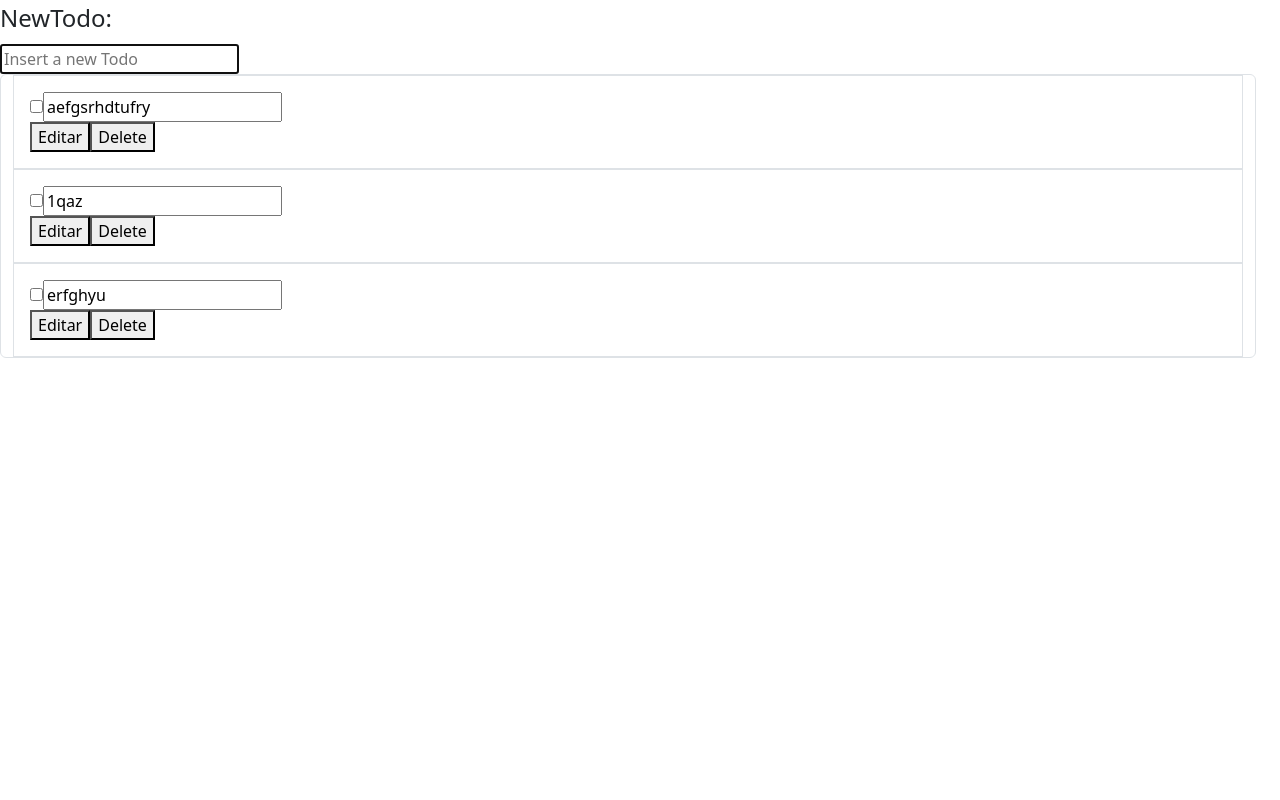
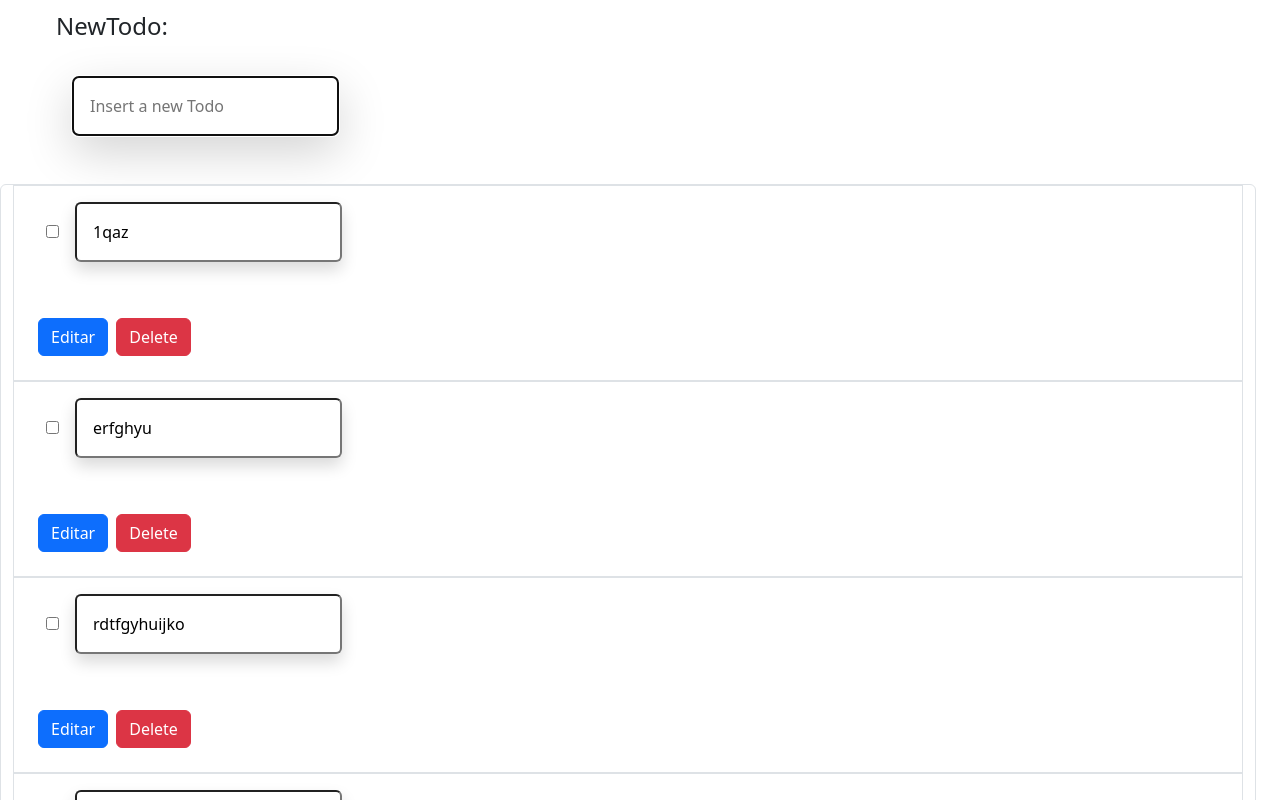
Before and after one commit to jorge-ariznabarreta-zabala/todolist-vue, a Vue app: page / in a window 1280 px wide. Shown: the top 800 px of the page. Built offline with nearby package versions, Linux system fonts and the light colour scheme; data requests are answered from the project's data file.

Commit message:
un poco de stilo

```diff
--- a/db.json
+++ b/db.json
@@ -1,10 +1,5 @@
 {
   "todos": [
-    {
-      "todo": "aefgsrhdtufry",
-      "completed": false,
-      "id": 5
-    },
     {
       "todo": "1qaz",
       "completed": false,
@@ -14,6 +9,16 @@
       "todo": "erfghyu",
       "completed": false,
       "id": 9
+    },
+    {
+      "todo": "rdtfgyhuijko",
+      "completed": false,
+      "id": 10
+    },
+    {
+      "todo": "adsf",
+      "completed": false,
+      "id": 11
     }
   ]
 }
--- a/src/components/listTodo.vue
+++ b/src/components/listTodo.vue
@@ -5,13 +5,13 @@
 
     <div v-for="todo in listTodo" :key="id" class="card-body border">
         <div>
-          <input class="toggle" type="checkbox" v-model="todo.completed" />
+          <input class="toggle m-3" type="checkbox" v-model="todo.completed" />
           <input type="text" @blur="editTodo(todo.todo)" autofocus v-if="todo.completed" class="card-text text-decoration-line-through" v-model="todo.todo" />
-          <input type="text" @blur="editTodo(todo.todo)" autofocus v-else class="card-text" v-model="todo.todo" />
+          <input type="text" @blur="editTodo(todo.todo)" autofocus v-else class="card-text shadow p-3 mb-5 bg-body-tertiary rounded" v-model="todo.todo" />
 
         </div>
-        <button>Editar</button>
-        <button @click="deleteTodo(todo.id)">Delete</button>
+        <button class="btn btn-primary m-2">Editar</button>
+        <button class="btn btn-danger" @click="deleteTodo(todo.id)">Delete</button>
     </div>
 </div>
     </div>
--- a/src/components/newTodo.vue
+++ b/src/components/newTodo.vue
@@ -1,9 +1,9 @@
 <template>
-  <fieldset>
-    <legend>NewTodo:</legend>
+  <fieldset class="ps-5">
+    <legend class="m-2">NewTodo:</legend>
 
 
-          <input type="text" name="newTodo" id="newTodo" autofocus aria-describedby="helpId" placeholder="Insert a new Todo"
+          <input type="text" name="newTodo" id="newTodo" class="m-4 shadow-lg p-3 mb-5 bg-body-tertiary rounded" autofocus aria-describedby="helpId" placeholder="Insert a new Todo"
           v-model="newTodo" @keyup.enter="postTodo()">
 
 
```
